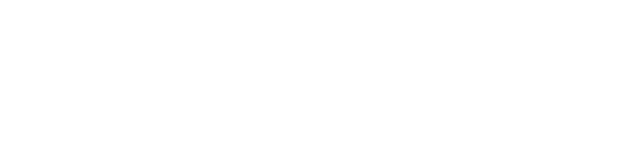
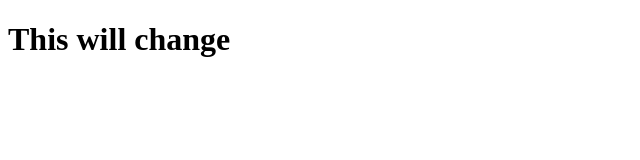
Before and after one commit to adriansdk/greatest-movies, a plain HTML site: page starter_code/index.html in a window 1280 px wide. Shown: the whole page, without its empty margins (0-640 px from the left). Drawn offline with Linux system fonts and the light colour scheme; files whose address does not match are found by name.

Commit message:
Changed the script tags location and added H1

```diff
--- a/starter_code/index.html
+++ b/starter_code/index.html
@@ -7,7 +7,7 @@
     <title>Movies</title>
 </head>
 <body>
-
+    <h1>This will change</h1>
     <script src="./javascripts/data.js"></script>
     <script src="./javascripts/movies.js"></script>
 </body>
```
